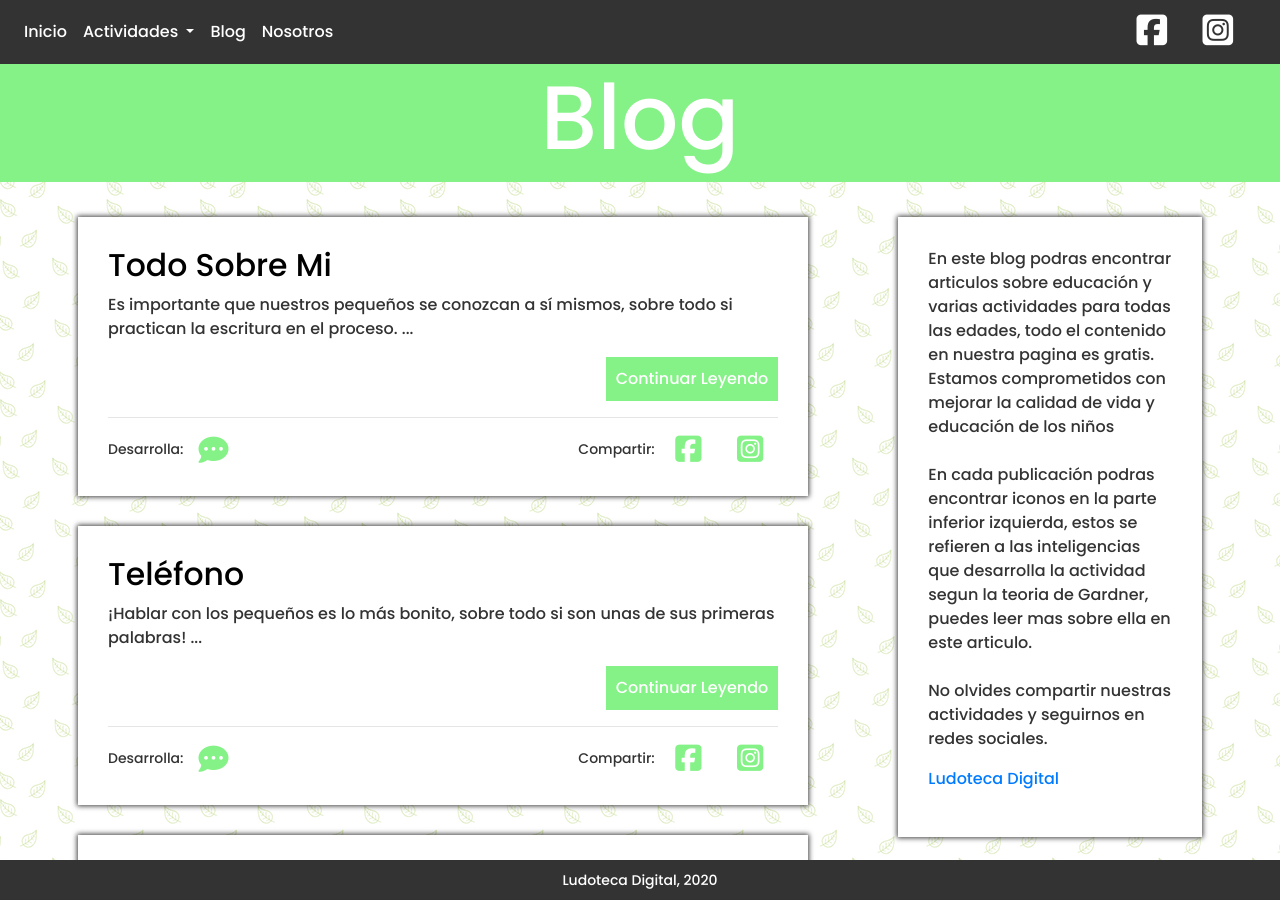
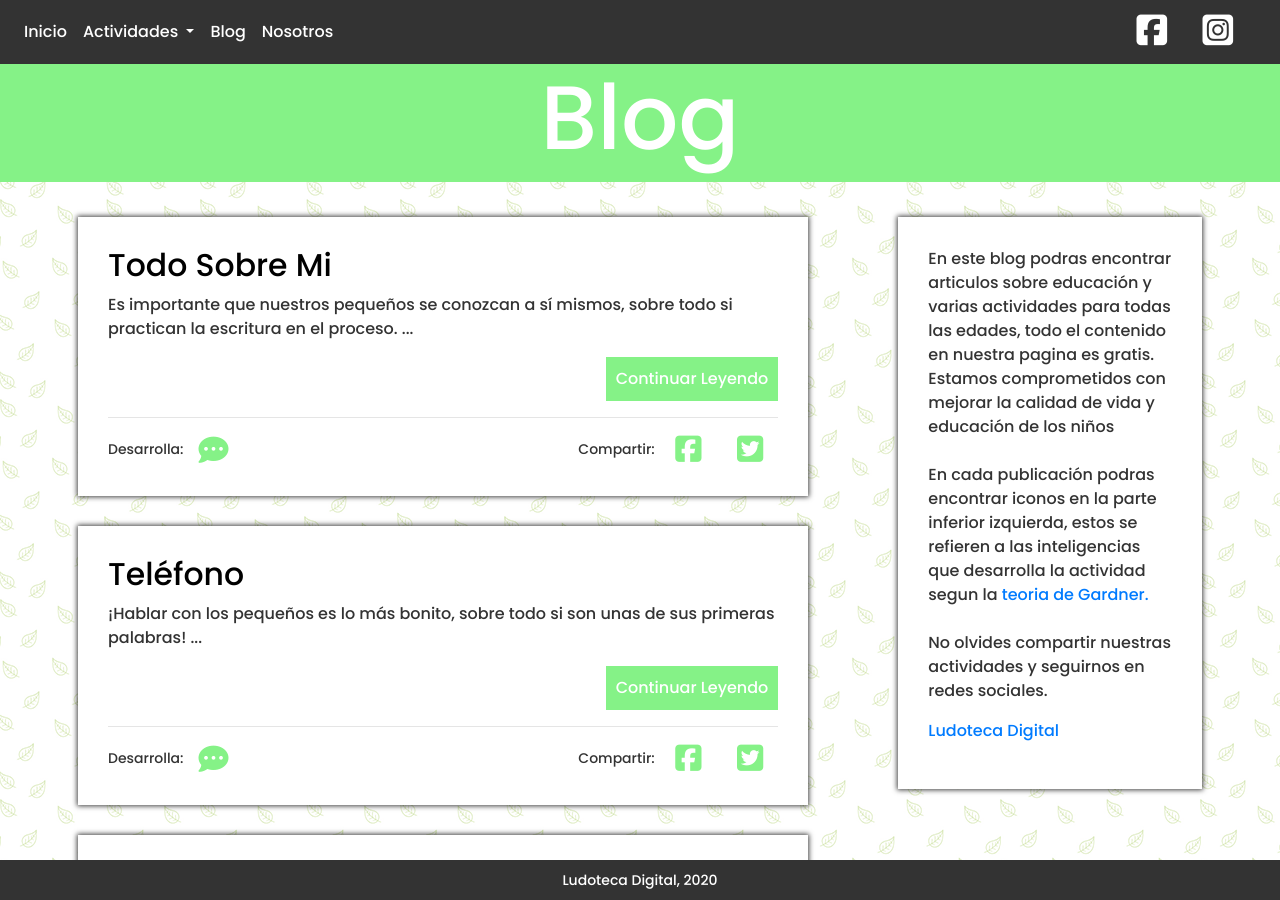
Before and after one commit to MarcoLPR/marcolpr.github.io, a Jekyll site: the page built from blog/index.html, in a window 1280 px wide and 900 px high. Built offline with Jekyll 4.4.1, drawn with Linux system fonts in a browser that asks for light colours; nearby versions of some CDN libraries; the list of posts is cut into pages by our own code.

```diff
--- a/actividades/bebes.html
+++ b/actividades/bebes.html
@@ -53,7 +53,7 @@ title: "Actividades para Beb&eacute;s"
                                 class="baby-icon fab fa-facebook-square"></i></a>
                         <a href="https://twitter.com/share?text={{post.title}}&amp;url={{ site.url }}{{post.url}}"
                             onclick="window.open(this.href, 'twitter-share', 'width=550,height=235');return false;"><i
-                                class="baby-icon fab fa-instagram-square"></i></a>
+                                class="baby-icon fab fa-twitter-square"></i></a>
                     </div>
                 </div>
         </article>
--- a/actividades/infantes.html
+++ b/actividades/infantes.html
@@ -53,7 +53,7 @@ title: "Actividades para Infantes"
                                 class="toddler-icon fab fa-facebook-square"></i></a>
                         <a href="https://twitter.com/share?text={{post.title}}&amp;url={{ site.url }}{{post.url}}"
                             onclick="window.open(this.href, 'twitter-share', 'width=550,height=235');return false;"><i
-                                class="toddler-icon fab fa-instagram-square"></i></a>
+                                class="toddler-icon fab fa-twitter-square"></i></a>
                     </div>
                 </div>
         </article>
--- a/actividades/ninos.html
+++ b/actividades/ninos.html
@@ -53,7 +53,7 @@ title: "Actividades para Niños"
                                 class="child-icon fab fa-facebook-square"></i></a>
                         <a href="https://twitter.com/share?text={{post.title}}&amp;url={{ site.url }}{{post.url}}"
                             onclick="window.open(this.href, 'twitter-share', 'width=550,height=235');return false;"><i
-                                class="child-icon fab fa-instagram-square"></i></a>
+                                class="child-icon fab fa-twitter-square"></i></a>
                     </div>
                 </div>
         </article>
--- a/blog/index.html
+++ b/blog/index.html
@@ -54,7 +54,7 @@ title: "Blog"
                                 class="blog-icon fab fa-facebook-square"></i></a>
                         <a href="https://twitter.com/share?text={{post.title}}&amp;url={{ site.url }}{{post.url}}"
                             onclick="window.open(this.href, 'twitter-share', 'width=550,height=235');return false;"><i
-                                class="blog-icon fab fa-instagram-square"></i></a>
+                                class="blog-icon fab fa-twitter-square"></i></a>
                     </div>
                 </div>
         </article>
@@ -70,9 +70,10 @@ title: "Blog"
                 educaci&oacute;n de
                 los niños<br><br>En cada publicaci&oacute;n podras encontrar iconos en la parte inferior izquierda,
                 estos se
-                refieren a las inteligencias que desarrolla la actividad segun la teoria de Gardner, puedes leer mas
-                sobre
-                ella en este articulo.<br><br>No olvides compartir nuestras actividades y seguirnos en redes
+                refieren a las inteligencias que desarrolla la actividad segun la <a
+                    href="https://psicologiaymente.com/inteligencia/teoria-inteligencias-multiples-gardner"
+                    target="_blank" rel="noopener">
+                    teoria de Gardner.</a><br><br>No olvides compartir nuestras actividades y seguirnos en redes
                 sociales.<br />
             </p>
             <div class="fb-page" data-href="https://www.facebook.com/ludotecadigitales/" data-tabs="timeline"
```
Also changed, not shown: _posts/2020-06-05-construyendo-juntos.md (+3 -3 lines).
